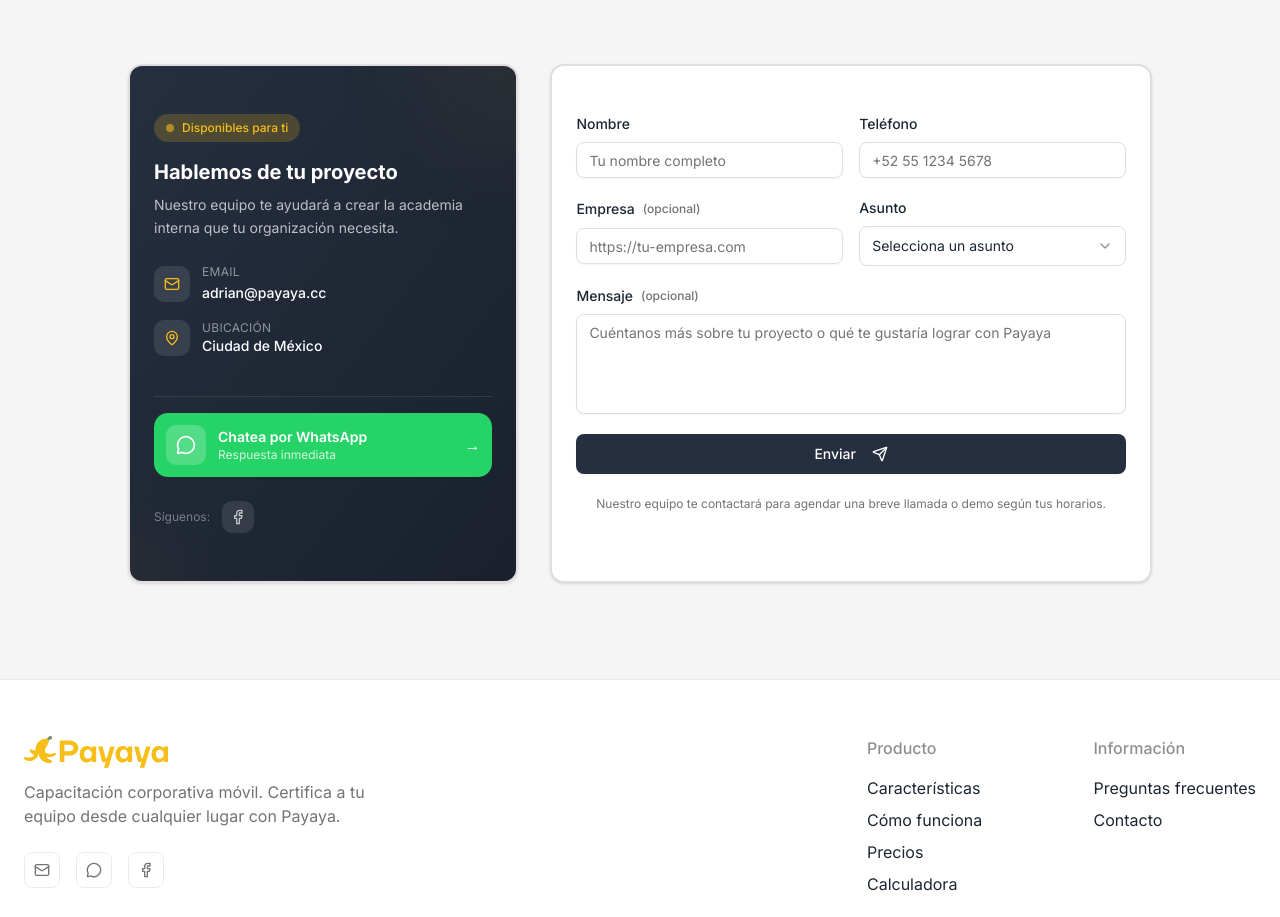
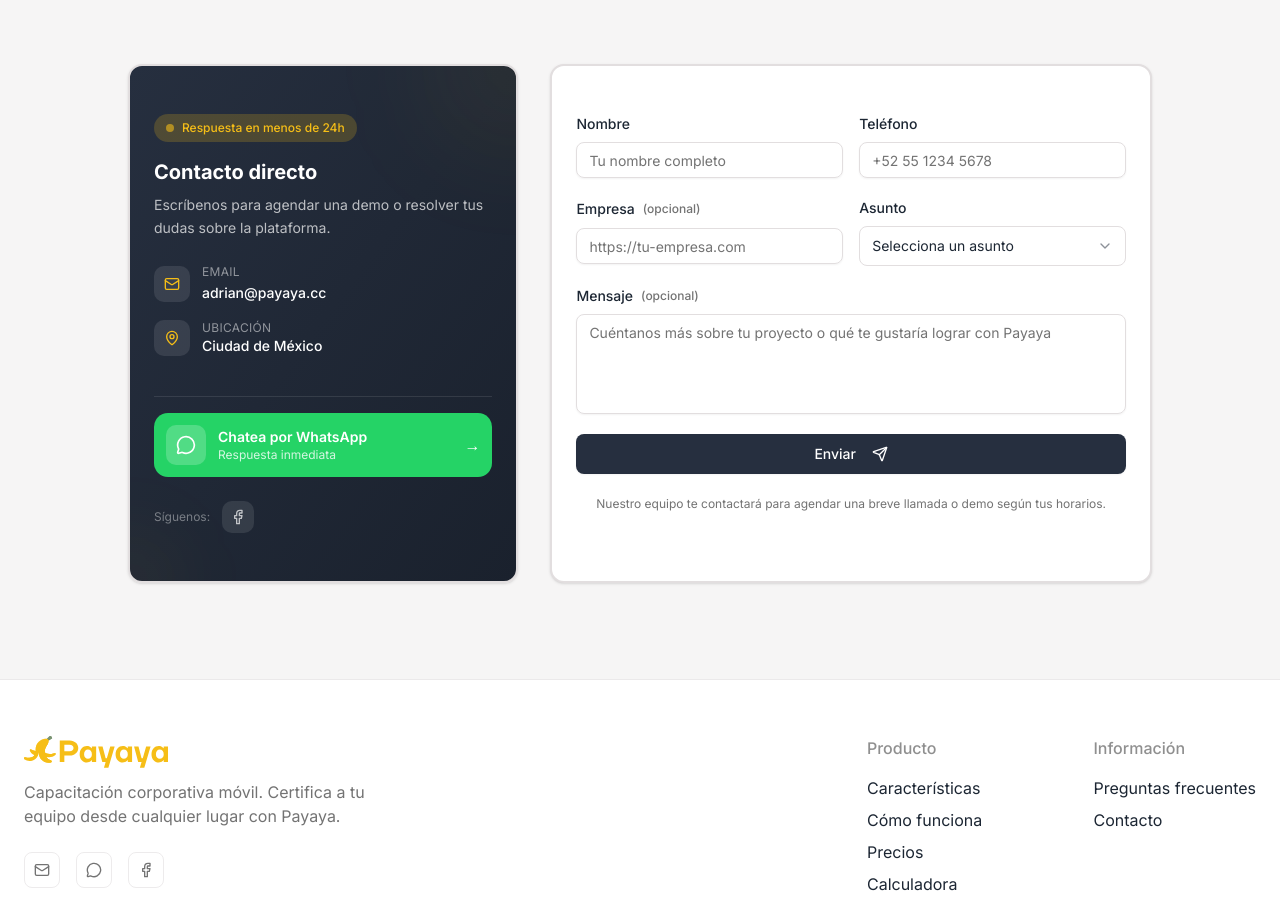
Before and after one commit to teriodev95/payaya-web-front, a Next.js app: page / in a window 1280 px wide. Shown: the part 9740-10657 px from the top of the page. Built offline with nearby package versions, Linux system fonts and the light colour scheme.

Commit message:
fix: mejorar textos de tarjeta de contacto
- Badge: "Respuesta en menos de 24h" (más profesional)
- Título: "Contacto directo" (más conciso)
- Descripción enfocada en acción concreta

```diff
--- a/components/contact.tsx
+++ b/components/contact.tsx
@@ -132,13 +132,13 @@
                 <div className="mb-6">
                   <div className="inline-flex items-center gap-2 px-3 py-1.5 bg-[#F6BE17]/20 rounded-full mb-4">
                     <div className="w-2 h-2 bg-[#F6BE17] rounded-full animate-pulse" />
-                    <span className="text-xs font-medium text-[#F6BE17]">Disponibles para ti</span>
+                    <span className="text-xs font-medium text-[#F6BE17]">Respuesta en menos de 24h</span>
                   </div>
                   <h3 className="text-xl font-bold mb-2">
-                    Hablemos de tu proyecto
+                    Contacto directo
                   </h3>
                   <p className="text-sm text-white/70 leading-relaxed">
-                    Nuestro equipo te ayudará a crear la academia interna que tu organización necesita.
+                    Escríbenos para agendar una demo o resolver tus dudas sobre la plataforma.
                   </p>
                 </div>
 
```
